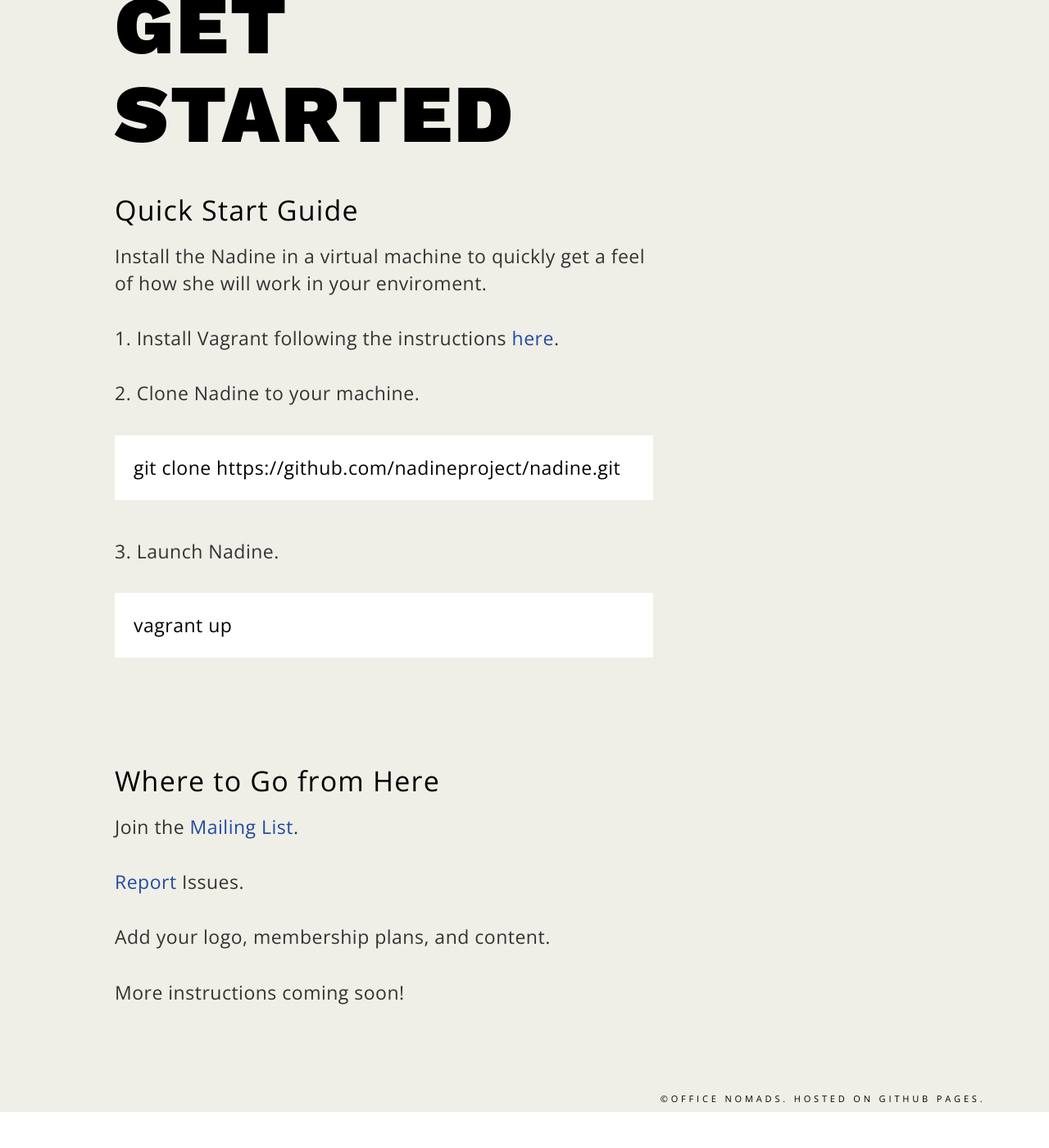
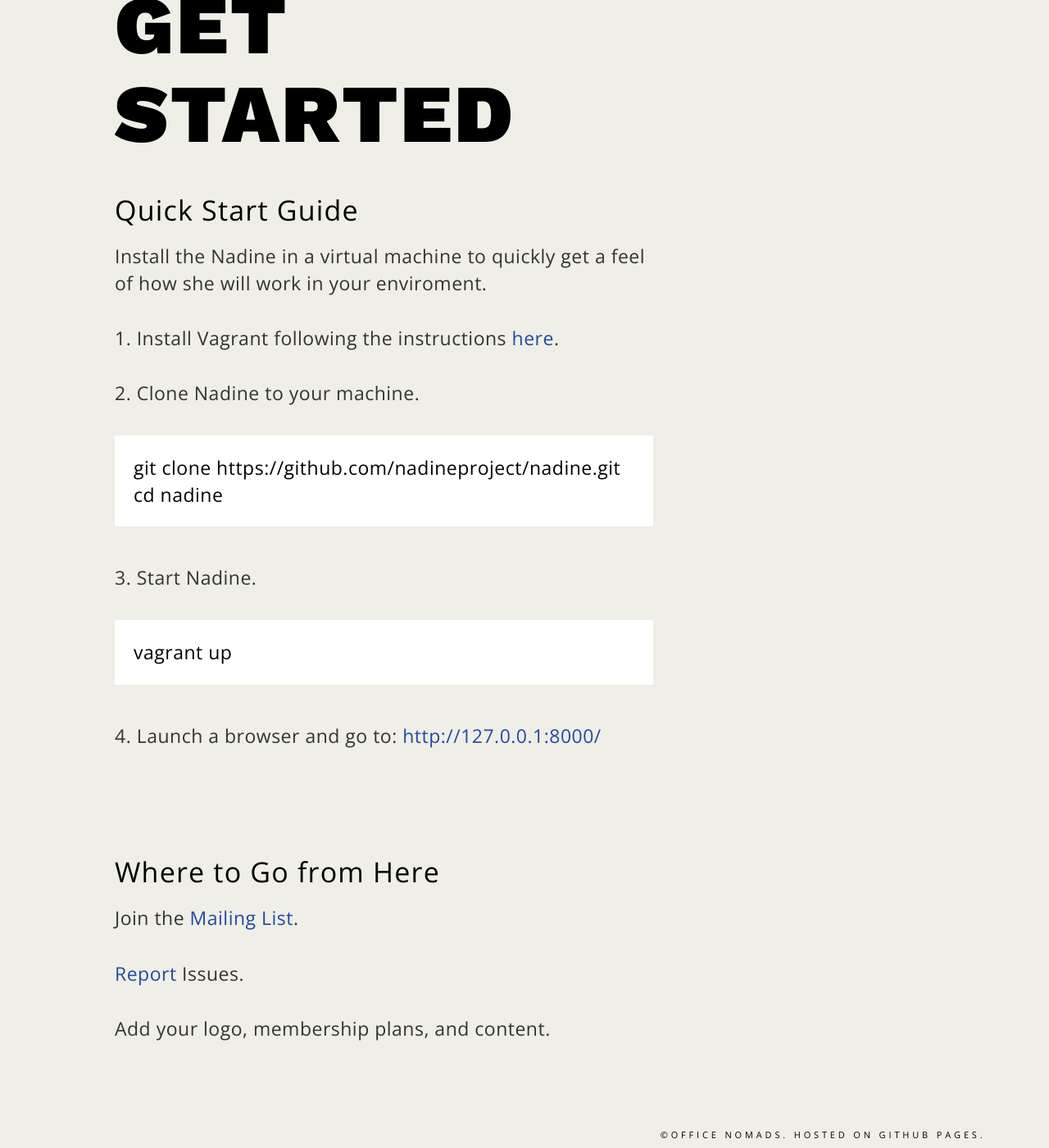
Before and after one commit to nadineproject/nadineproject.github.io, a Jekyll site: the page built from getstarted.html, in a window 1280 px wide and 1400 px high, scrolled down 189 px. Shown: the whole window at 82% size. Built offline with Jekyll 4.4.1, drawn with Linux system fonts in a browser that asks for light colours; before the commit the page ends 1545 px from its top, so only the background shows below that.

Commit message:
refined steps

```diff
--- a/getstarted.html
+++ b/getstarted.html
@@ -10,15 +10,19 @@
 			<p>Install the Nadine in a virtual machine to quickly get a feel of how she will work in your enviroment.</p>
 			<p>1. Install Vagrant following the instructions <a target="_blank" href="https://www.vagrantup.com">here</a>.</p>
 			<p>2. Clone Nadine to your machine.</p>
-			<p class="code">git clone https://github.com/nadineproject/nadine.git</p>
-			<p>3. Launch Nadine.</p>
+			<p class="code">
+				git clone https://github.com/nadineproject/nadine.git
+				cd nadine
+			</p>
+			<p>3. Start Nadine.</p>
 			<p class="code">vagrant up</p>
+			<p>4. Launch a browser and go to: <a href="http://127.0.0.1:8000/">http://127.0.0.1:8000/</a></p>
 
 			<h2 class="section">Where to Go from Here</h2>
 			<p>Join the <a target="_blank" href="https://groups.google.com/forum/#!forum/nadineproject">Mailing List</a>.</p>
 			<p><a target="_blank" href="https://github.com/nadineproject/nadine/issues">Report</a> Issues.</p>
 			<p>Add your logo, membership plans, and content.</p>
-			<p>More instructions coming soon!</p>
+			<!-- <p>More instructions coming soon!</p> -->
 		</div>
 	</div>
 </div>
```
